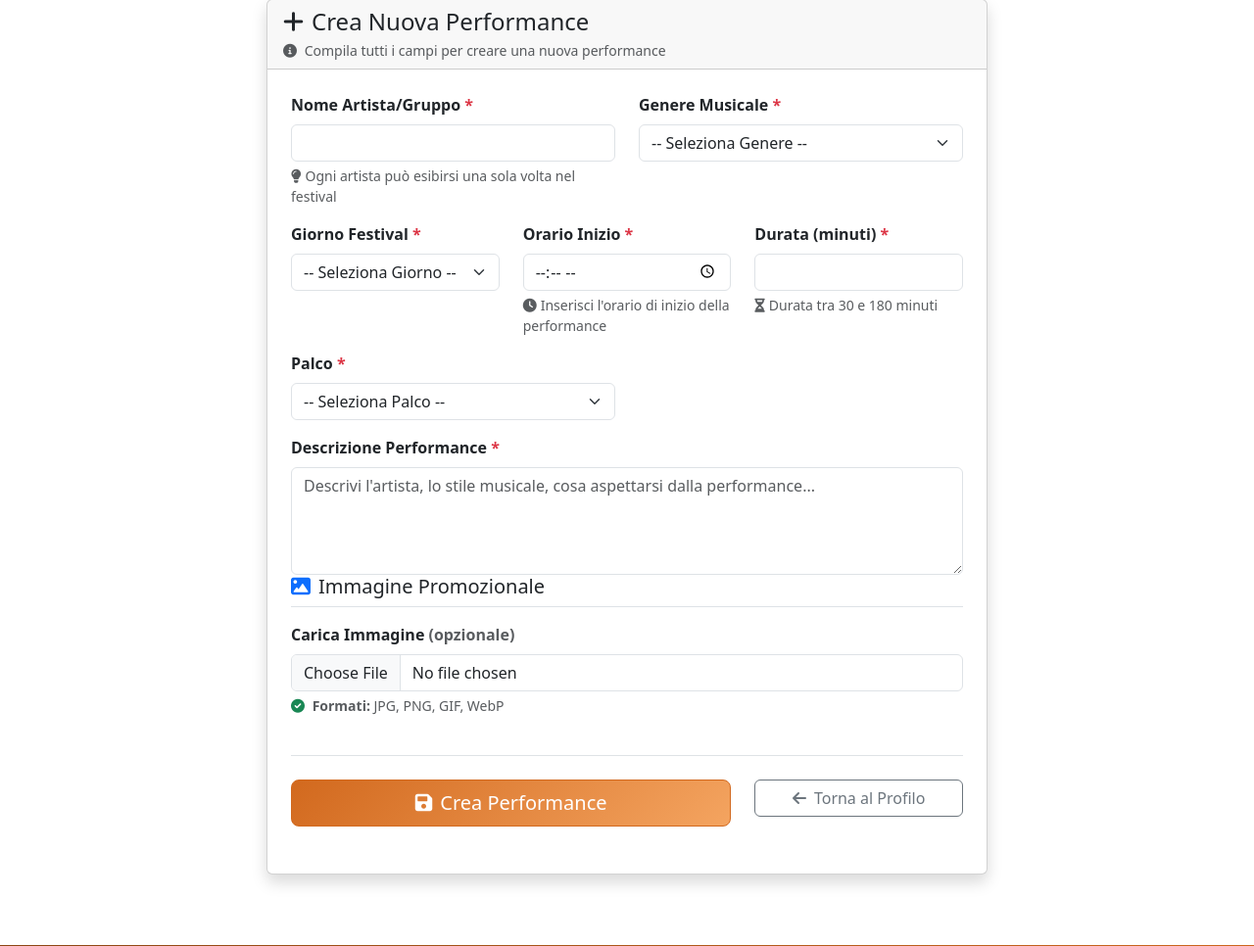
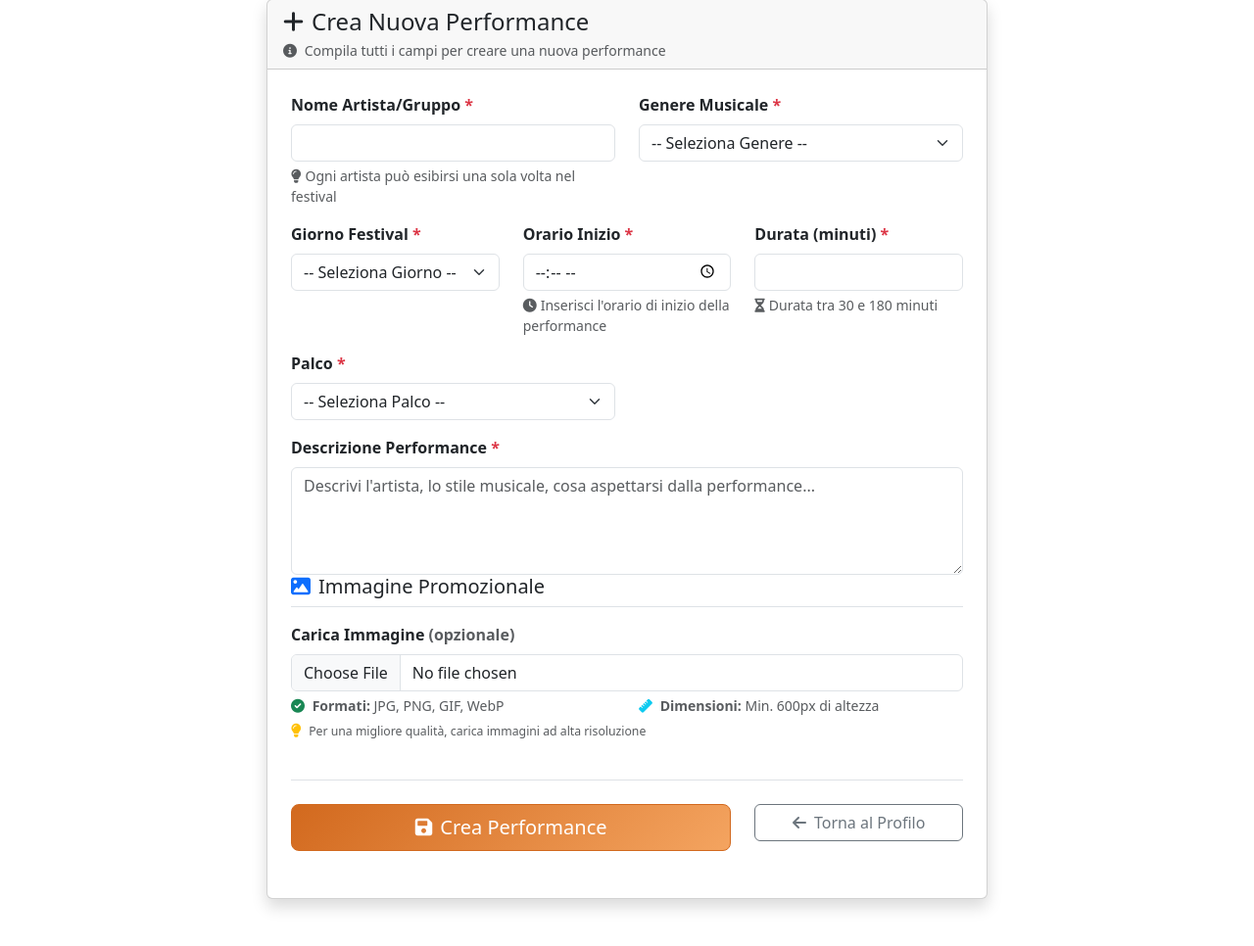
Before and after one commit to Borla25/my-flask-app, a Flask app: page /new_performance in a window 1280 px wide. Shown: the part 81-1047 px from the top of the page at 98% size. Run offline with Flask 3, Linux system fonts and the light colour scheme; a user stored in the database is signed in; data comes from the database, SQL or seed files in the repository.

Commit message:
Enhance image upload functionality with minimum height validation and update UI instructions

```diff
--- a/app.py
+++ b/app.py
@@ -42,28 +42,36 @@ login_manager.init_app(app)
 def allowed_file(filename):
     return '.' in filename and filename.rsplit('.', 1)[1].lower() in ALLOWED_EXTENSIONS
 
-def save_image(file, prefix, max_width=None):
-    """Save and resize uploaded image - ULTRA OTTIMIZZATA"""
+def save_image(file, prefix, max_width=None, min_height=None):
+    """Save and resize uploaded image - CON VALIDAZIONE ALTEZZA"""
     if file and allowed_file(file.filename):
         filename = file.filename
         timestamp = int(datetime.now().timestamp())
-        new_filename = f"{prefix}_{timestamp}.webp"  # WebP più veloce
+        new_filename = f"{prefix}_{timestamp}.webp"
 
         img = Image.open(file)
+
+        # ✅ NUOVO: Controlla altezza minima
+        if min_height and img.height < min_height:
+            return None, f"L'immagine deve essere alta almeno {min_height}px (attuale: {img.height}px)"
 
         # Ridimensiona sempre per web
         if max_width and img.width > max_width:
             ratio = max_width / img.width
             new_height = int(img.height * ratio)
+
+            # ✅ NUOVO: Controlla che dopo il resize sia ancora abbastanza alta
+            if min_height and new_height < min_height:
+                return None, f"Dopo il ridimensionamento l'immagine sarebbe troppo bassa ({new_height}px < {min_height}px)"
+
             img = img.resize((max_width, new_height), Image.Resampling.LANCZOS)
 
         filepath = f"{app.config['UPLOAD_FOLDER']}/{new_filename}"
-
-        # ✅ QUALITÀ MOLTO RIDOTTA per velocità
         img.save(filepath, "WebP", quality=60, optimize=True)
 
-        return new_filename
-    return None
+        return new_filename, None  # ✅ NUOVO: Ritorna anche messaggio errore
+
+    return None, "File non valido"
 
 def validate_performance_timing(stage, day, start_time, duration, exclude_id=None):
     """Validate that a performance doesn't conflict with existing ones"""
@@ -417,8 +425,18 @@ def new_performance_post():
 
     performance_image = request.files.get('performance_image')
     if performance_image:
-        image_filename = save_image(performance_image, f"perf_{form_data['artist_name']}", PERFORMANCE_IMG_WIDTH)
-        form_data['performance_image'] = image_filename
+        # ✅ NUOVO: Aggiungi validazione altezza minima 600px
+        result = save_image(performance_image, f"perf_{form_data['artist_name']}",
+                       PERFORMANCE_IMG_WIDTH, min_height=600)
+
+        if isinstance(result, tuple):  # ✅ NUOVO: Gestisci errore
+            image_filename, error_message = result
+            if error_message:
+                flash(f"Errore immagine: {error_message}", "danger")
+                return redirect(url_for("new_performance"))
+            form_data['performance_image'] = image_filename
+        else:
+            form_data['performance_image'] = result  # Backward compatibility
     else:
         form_data['performance_image'] = None
 
@@ -488,7 +506,10 @@ def edit_performance_post(id):
 
     performance_image = request.files.get('performance_image')
     if performance_image:
-        image_filename = save_image(performance_image, f"perf_{form_data['artist_name']}", PERFORMANCE_IMG_WIDTH)
+        image_filename, error_message = save_image(performance_image, f"perf_{form_data['artist_name']}", PERFORMANCE_IMG_WIDTH, min_height=100)
+        if error_message:
+            flash(error_message, "danger")
+            return redirect(url_for("edit_performance", id=id))
         form_data['performance_image'] = image_filename
 
     success = performances_dao.update_performance(form_data)
--- a/templates/new_performance.html
+++ b/templates/new_performance.html
@@ -202,19 +202,23 @@
                   <label for="performance_image" class="form-label fw-semibold">
                     Carica Immagine <span class="text-muted">(opzionale)</span>
                   </label>
-                  <!--
-                  Input file con accept limitato ai formati immagine supportati
-                  Non required perché opzionale
-                -->
                   <input type="file" class="form-control" id="performance_image" name="performance_image"
                     accept="image/jpeg,image/png,image/gif,image/webp">
-                  <!-- Testo di aiuto con specifiche tecniche -->
+                  <!-- ✅ AGGIORNATO: Specifiche tecniche con altezza minima -->
                   <div class="form-text small">
                     <div class="row">
                       <div class="col-md-6">
                         <i class="fas fa-check-circle text-success me-1"></i>
                         <strong>Formati:</strong> JPG, PNG, GIF, WebP
                       </div>
+                      <div class="col-md-6">
+                        <i class="fas fa-ruler text-info me-1"></i>
+                        <strong>Dimensioni:</strong> Min. 600px di altezza
+                      </div>
+                    </div>
+                    <div class="mt-1">
+                      <i class="fas fa-lightbulb text-warning me-1"></i>
+                      <small>Per una migliore qualità, carica immagini ad alta risoluzione</small>
                     </div>
                   </div>
                 </div>
```
Also changed, not shown: templates/edit_performance.html (+15 -2 lines).
